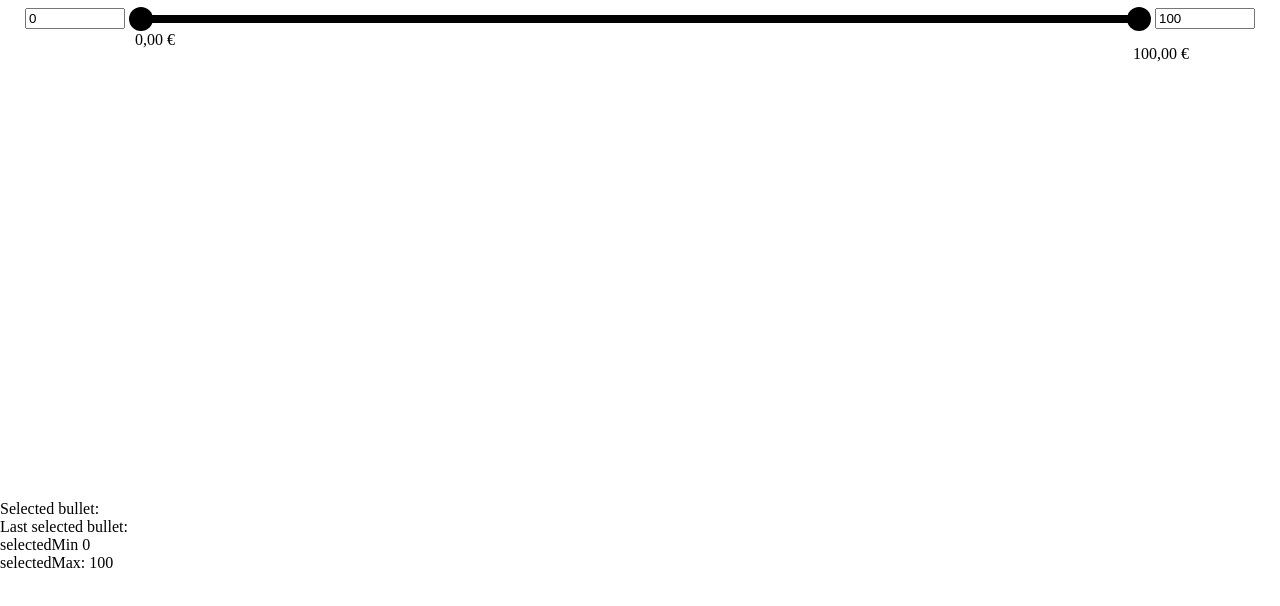
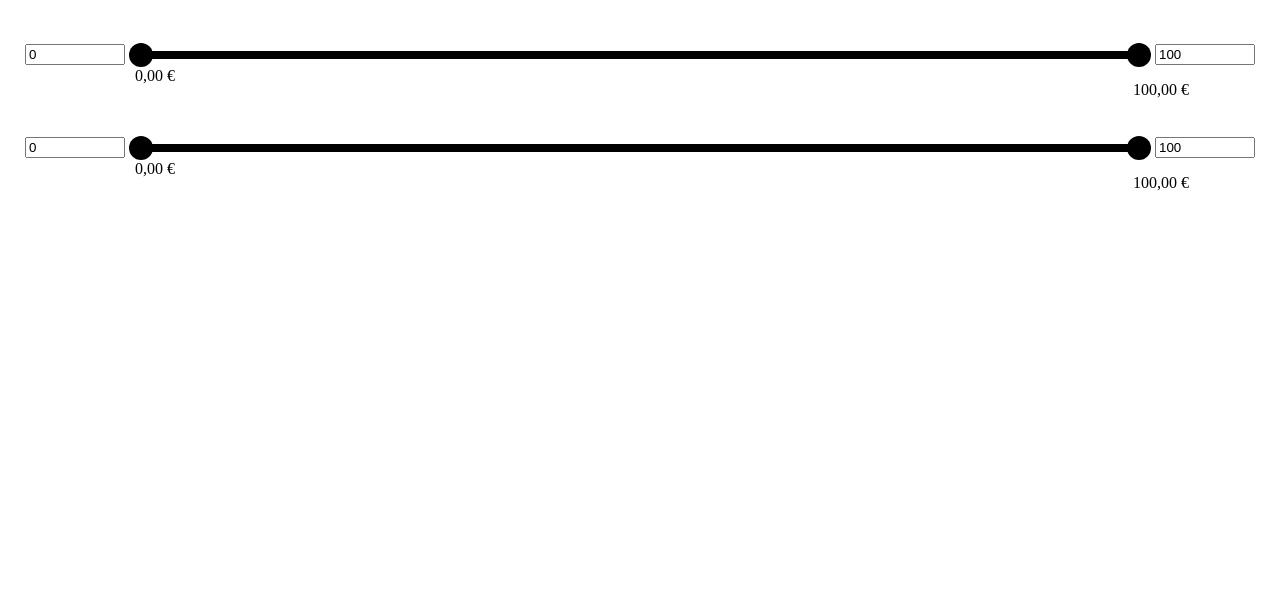
Before and after one commit to JoaquinMCA/range-component, a React (Vite) app: page /exercise1 in a window 1280 px wide. Shown: the top 606 px of the page. Built offline with nearby package versions, Linux system fonts and the light colour scheme.

Commit message:
Clean and document component

```diff
--- a/src/components/Range.jsx
+++ b/src/components/Range.jsx
@@ -1,6 +1,24 @@
 import { useEffect, useRef, useState } from "react";
 import { useCurrency } from "../hooks/useCurrency";
 
+/**
+ * Range component to select using bullets a min and a max value from an interval.
+ *
+ * Two modes are posible:
+ *  - Min and max values are given (and are editable by the user).
+ *  - All the possible values are given (and are not editable by the user).
+ *
+ * Config object passed as prop is available with the following properties:
+ *  - min: smallest available value
+ *  - max: greatest available value
+ *  - step: distance between available values
+ *  - showMinSelectedValue: show/hide the selected min value
+ *  - showMaxSelectedValue: show/hide the selected max value
+ *  - showStepTicks: show/hide the step marks
+ *  - showStepLabels: show/hide the step numeric labels
+ *
+ * Min and max values can be selected by dragging the bullets and using the arrow keys (a bullet has to be dragged before the arrow keys are available).
+ */
 export function Range(props) {
   const bulletSize = 24;
   const [min, setMin] = useState(props.config.min ?? 1);
@@ -24,16 +42,20 @@ export function Range(props) {
 
   const [selectedMin, setSelectedMin] = useState(1);
   const [selectedMax, setSelectedMax] = useState(100);
-
   const [selectedBullet, setSelectedBullet] = useState(null);
   const [lastSelectedBullet, setLastSelectedBullet] = useState(null);
+
   const [minBulletPosition, setMinBulletPosition] = useState(0);
   const [maxBulletPosition, setMaxBulletPosition] = useState(0);
 
   const minBulletRef = useRef();
   const maxBulletRef = useRef();
   const rangeLine = useRef();
+  const rangeContainer = useRef();
 
+  /**
+   *
+   */
   useEffect(() => {
     if (
       !props.config.minInput ||
@@ -45,11 +67,16 @@ export function Range(props) {
     }
   }, []);
 
+  /**
+   * Calculate the posible values when the min or max values change.
+   */
   useEffect(() => {
-    const lineBoundingClientRect = rangeLine.current?.getBoundingClientRect();
     setPosibleValues(calculateSteps());
   }, [min, max]);
 
+  /**
+   * Calculates the step lenght.
+   */
   useEffect(() => {
     if (posibleValues?.length > 0) {
       const lineBoundingClientRect = rangeLine.current?.getBoundingClientRect();
@@ -60,26 +87,61 @@ export function Range(props) {
     }
   }, [posibleValues]);
 
+  /**
+   * Calculate the min and max values and positions.
+   */
   useEffect(() => {
     const lineBoundingClientRect = rangeLine.current?.getBoundingClientRect();
     setMinValues(0);
     setMaxValues(lineBoundingClientRect.width);
   }, [stepLength]);
 
+  /**
+   * Listen to mouse up and mouse move events to move the bullets and "drop" them.
+   */
   useEffect(() => {
     window.addEventListener("mouseup", manageMouseUp, true);
     window.addEventListener("mousemove", manageMouseMove, true);
-    // TODO listen to
-    // arrow left y down para mover izquierda la lastSelected si hay
-    // arrow right y top para mover derecha la lastSelected si hay
-    // click para mover en el click la lastSelected si hay (click en la range-line)
-    // como dejar de escuchar estos 3? si hubiera dos componentes hay que quitarlo para que no mueva todos a la vez al pulsar la tecla de la derecha por ejemplo... (mouse out de la caja del input podría ser...)
     return () => {
       window.removeEventListener("mouseup", manageMouseUp, true);
       window.removeEventListener("mousemove", manageMouseMove, true);
     };
   }, [selectedBullet]);
 
+  /**
+   * Listen to the arrow key events to move the last moved bullet.
+   */
+  useEffect(() => {
+    window.addEventListener("keydown", manageKeyDown, true);
+    return () => {
+      window.removeEventListener("keydown", manageKeyDown, true);
+    };
+  }, [selectedMin, selectedMax]);
+
+  /**
+   * Listen to the mouse leave event to stop listening key events.
+   * Needed to avoid wrong behaviours when other components such as other <Range /> are also listening to the key events.
+   */
+  useEffect(() => {
+    rangeContainer.current?.addEventListener("mouseleave", clearKeyListeners);
+    return () => {
+      rangeContainer.current?.removeEventListener(
+        "mouseleave",
+        clearKeyListeners
+      );
+    };
+  }, [rangeContainer, selectedMin, selectedMax]);
+
+  /**
+   * Clears listeners.
+   */
+  function clearKeyListeners() {
+    window.removeEventListener("keydown", manageKeyDown, true);
+  }
+
+  /**
+   * Controls mouse movement to move the bullets accordingly.
+   */
   function manageMouseMove(e) {
     if (selectedBullet && e) {
       const movement = calcBulletPosition(e);
@@ -90,6 +152,9 @@ export function Range(props) {
     }
   }
 
+  /**
+   * Selects a bullet.
+   */
   function bulletClicked(ev, bullet) {
     const lineBoundingClientRect = rangeLine.current?.getBoundingClientRect();
     setSelectedBullet(bullet);
@@ -100,6 +165,9 @@ export function Range(props) {
     }
   }
 
+  /**
+   * Releases the bullets.
+   */
   function manageMouseUp(e) {
     if (selectedBullet && e) {
       const movement = calcBulletPosition(e);
@@ -114,6 +182,66 @@ export function Range(props) {
     }
   }
 
+  /**
+   * Controls arrow keys pressing.
+   */
+  function manageKeyDown(e) {
+    if (e.key === "ArrowUp" || e.key === "ArrowRight") {
+      goNextValue(lastSelectedBullet);
+    } else if (e.key === "ArrowDown" || e.key === "ArrowLeft") {
+      goPreviousValue(lastSelectedBullet);
+    }
+  }
+
+  /**
+   * Goes to the previous (smaller) possible value (triggered by arrow keys down and left).
+   *
+   * @param last moved bullet
+   */
+  function goPreviousValue(bullet) {
+    if (bullet === "min-bullet") {
+      let index = posibleValues.findIndex((x) => x === selectedMin);
+      index = index - 1 < 0 ? 0 : index - 1;
+      setSelectedMin(posibleValues[index]);
+      setMinBulletPosition(index * stepLength);
+    } else if (bullet === "max-bullet") {
+      let index = posibleValues.findIndex((x) => x === selectedMax);
+      index = index - 1 < 0 ? 0 : index - 1;
+      setSelectedMax(posibleValues[index]);
+      setMaxBulletPosition(index * stepLength);
+    }
+  }
+
+  /**
+   * Goes to the next (greater) possible value (triggered by arrow keys right and up).
+   *
+   * @param last moved bullet
+   */
+  function goNextValue(bullet) {
+    if (bullet === "min-bullet") {
+      let index = posibleValues.findIndex((x) => x === selectedMin);
+      index =
+        index + 1 > posibleValues.length - 1
+          ? posibleValues.length - 1
+          : index + 1;
+      setSelectedMin(posibleValues[index]);
+      setMinBulletPosition(index * stepLength);
+    } else if (bullet === "max-bullet") {
+      let index = posibleValues.findIndex((x) => x === selectedMax);
+      index =
+        index + 1 > posibleValues.length - 1
+          ? posibleValues.length - 1
+          : index + 1;
+      setSelectedMax(posibleValues[index]);
+      setMaxBulletPosition(index * stepLength);
+    }
+  }
+
+  /**
+   * Sets the selected min value and the min bullet position.
+   *
+   * @param event movement in px
+   */
   function setMinValues(movement) {
     const lineBoundingClientRect = rangeLine.current?.getBoundingClientRect();
     const minIndex = calculateStepForMovement(movement);
@@ -121,6 +249,11 @@ export function Range(props) {
     setMinBulletPosition(minIndex * stepLength);
   }
 
+  /**
+   * Sets the selected max value and the max bullet position.
+   *
+   * @param event movement in px
+   */
   function setMaxValues(movement) {
     const lineBoundingClientRect = rangeLine.current?.getBoundingClientRect();
     const maxIndex = calculateStepForMovement(movement);
@@ -128,6 +261,12 @@ export function Range(props) {
     setMaxBulletPosition(maxIndex * stepLength);
   }
 
+  /**
+   * Calculates the exact position of a bullet matching a step.
+   * Controls that the min and max bullet cannot cross or leave the range interval.
+   *
+   * @param event mouse event
+   */
   function calcBulletPosition(e) {
     const lineBoundingClientRect = rangeLine.current?.getBoundingClientRect();
     let position = e.clientX - lineBoundingClientRect.left;
@@ -154,8 +293,10 @@ export function Range(props) {
     return position;
   }
 
+  /**
+   * Calculates all the steps between the min and max values.
+   */
   function calculateSteps() {
-    // const range = props.config.currencyMode ? (max - min) * 100 : max - min;
     const range = max - min;
     const numberOfSteps = Math.floor(range / step);
     const posibleValues = [+min];
@@ -168,6 +309,11 @@ export function Range(props) {
     return posibleValues;
   }
 
+  /**
+   * Calculates the step in wich a bullet has to be for a mouse movement.
+   *
+   * @param movement in pixels
+   */
   function calculateStepForMovement(movement) {
     if (stepLength) {
       const nonDecimal = +Math.floor(movement / stepLength);
@@ -180,6 +326,13 @@ export function Range(props) {
     }
   }
 
+  /**
+   * Controls the new min input.
+   * Min can't be greather than the max.
+   * Min can't be smaller than the first possible value.
+   *
+   * @param event input change event
+   */
   function minInputHandler(event) {
     let newValue = event?.target?.value;
     if (newValue !== min) {
@@ -188,12 +341,18 @@ export function Range(props) {
       } else if (newValue > max) {
         setMin(max - 1);
       } else {
-        console.log("set min: ", newValue);
         setMin(newValue);
       }
     }
   }
 
+  /**
+   * Controls the new max input.
+   * Max can't be smaller than the min.
+   * Max can't be greater than the last possible value.
+   *
+   * @param event input change event
+   */
   function maxInputHandler(event) {
     let newValue = event?.target?.value;
     if (newValue < min) {
@@ -204,19 +363,17 @@ export function Range(props) {
   }
 
   return (
-    <div className="range-container">
+    <div className="range-container" ref={rangeContainer}>
       <div className="min-max-container">
-        <input type="number" step={1} onChange={minInputHandler} value={min} />
+        <input
+          type="number"
+          step={step}
+          onChange={minInputHandler}
+          value={min}
+        />
       </div>
 
-      <div
-        className="range-line-container"
-        style={
-          {
-            // margin: `${bulletSize / 2}px`,
-          }
-        }
-      >
+      <div className="range-line-container">
         <div
           className={
             "range-line " + (selectedBullet ? "range-line-changing" : "")
@@ -302,25 +459,15 @@ export function Range(props) {
             })}
         </div>
       </div>
+
       <div className="min-max-container">
-        <input type="number" step={1} onChange={maxInputHandler} value={max} />
+        <input
+          type="number"
+          step={step}
+          onChange={maxInputHandler}
+          value={max}
+        />
       </div>
-
-      <div className="debug">
-        <div>Selected bullet: {selectedBullet}</div>
-        <div>Last selected bullet: {lastSelectedBullet}</div>
-        {/* <div>minBulletPosition: {minBulletPosition}</div>
-        <div>maxBulletPosition: {maxBulletPosition}</div> */}
-        <div>selectedMin {selectedMin}</div>
-        <div>selectedMax: {selectedMax}</div>
-        {/* <div>posibleValues length: {posibleValues.length}</div> */}
-        {/* <div>stepLenght: {stepLength}</div> */}
-      </div>
-
-      {/* <div>
-        <input type="range" id="volume" name="volume" min="0" max="10" />
-        <label>Volume</label>
-      </div> */}
     </div>
   );
 }
--- a/src/pages/Exercise1.jsx
+++ b/src/pages/Exercise1.jsx
@@ -2,6 +2,7 @@ import { Range } from "../components/Range";
 
 export function Exercise1() {
   return (
+    <div>
       <Range
         config={{
           min: 0,
@@ -11,5 +12,24 @@ export function Exercise1() {
           step: 0.01,
         }}
       ></Range>
+      <Range
+        config={{
+          min: 0,
+          max: 100,
+          showStepTicks: false,
+          currencyMode: true,
+          step: 0.01,
+        }}
+      ></Range>
+    </div>
+    //   <Range
+    //     config={{
+    //       min: 0,
+    //       max: 100,
+    //       showStepTicks: false,
+    //       currencyMode: true,
+    //       step: 0.01,
+    //     }}
+    //   ></Range>
   );
 }
--- a/src/styles/styles.css
+++ b/src/styles/styles.css
@@ -5,6 +5,7 @@
   justify-content: center;
   gap: 16px;
   flex-flow: row;
+  padding: 36px 0;
 }
 
 .min-max-container {
@@ -59,12 +60,12 @@
 }
 
 .bullet:hover {
-  transform: scale(1.2);
+  transform: scale(1.1);
   cursor: grab;
 }
 
 .bullet-dragging {
-  transform: scale(1.2);
+  transform: scale(1.1);
   cursor: grabbing !important;
 }
 .bullet-dragging:hover {
```
Lines whose indentation alone changed are shown as unchanged.
